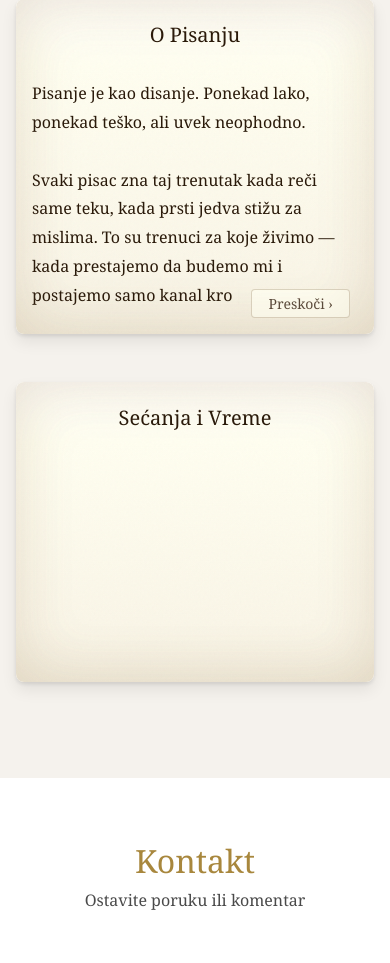
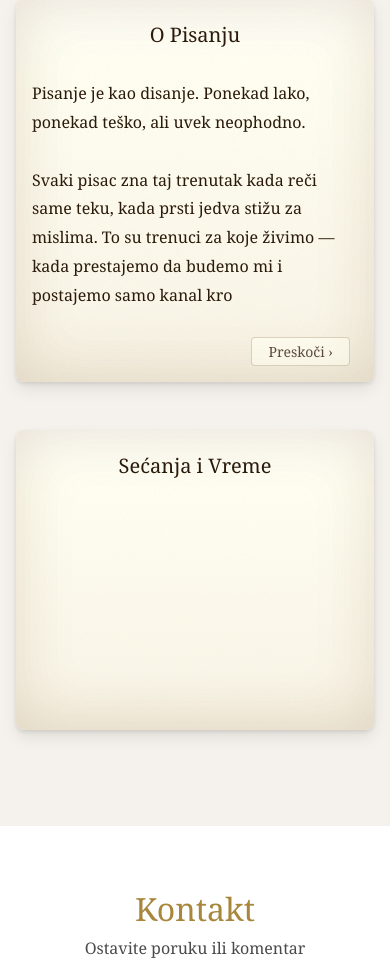
Before and after one commit to UVuruna/mladenvuruna, a PHP site: page /pages/eseji/ in a window 390 px wide. Shown: the part 284-1247 px from the top of the page. Run offline with PHP 8.4, Linux system fonts and the light colour scheme.

Commit message:
0.0.329 Writer - Quill Cursive - pen visible + skip button spacing
- Remove overflow:hidden from .essay-parchment (pen now visible outside bounds)
- Add padding-bottom to .essay-paper for skip button spacing
- Mobile responsive padding also updated

Co-Authored-By: Claude Opus 4.5 <noreply@anthropic.com>

```diff
--- a/assets/css/writer-simulator.css
+++ b/assets/css/writer-simulator.css
@@ -104,7 +104,7 @@ html {
         0 4px 6px rgba(0, 0, 0, 0.1),
         0 12px 20px rgba(0, 0, 0, 0.1),
         inset 0 0 80px rgba(138, 77, 15, 0.08);
-    overflow: hidden;  /* Clip pen when it goes outside bounds */
+    /* Pen must be visible outside bounds - do NOT use overflow: hidden */
 }
 
 /* Paper texture overlay using CSS noise */
@@ -184,7 +184,7 @@ html {
 
 .essay-paper {
     position: relative;
-    padding: var(--spacing-xl) var(--spacing-2xl);
+    padding: var(--spacing-xl) var(--spacing-2xl) calc(var(--spacing-2xl) + 40px);
     min-height: 300px;
     overflow: visible;
 }
@@ -444,7 +444,7 @@ html {
 
 @media (max-width: 767px) {
     .essay-paper {
-        padding: var(--spacing-lg) var(--spacing-md);
+        padding: var(--spacing-lg) var(--spacing-md) calc(var(--spacing-xl) + 40px);
     }
 
     .essay-title {
```
